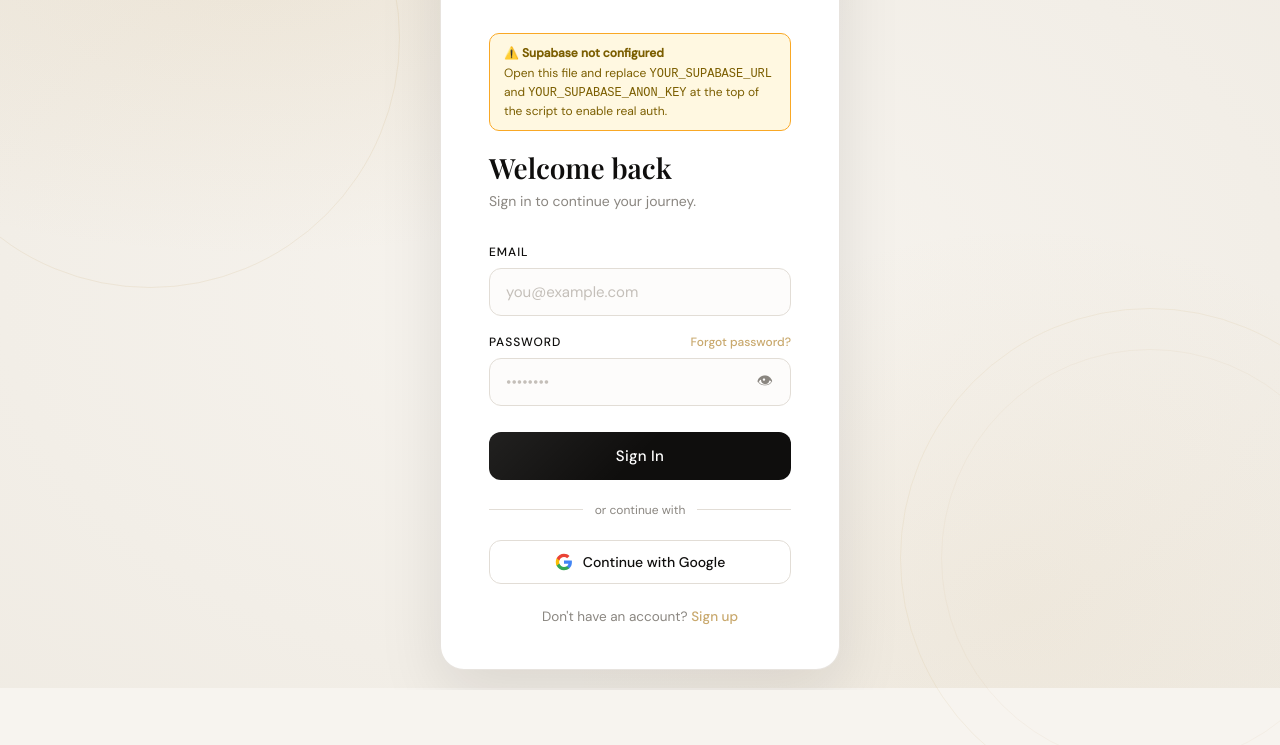
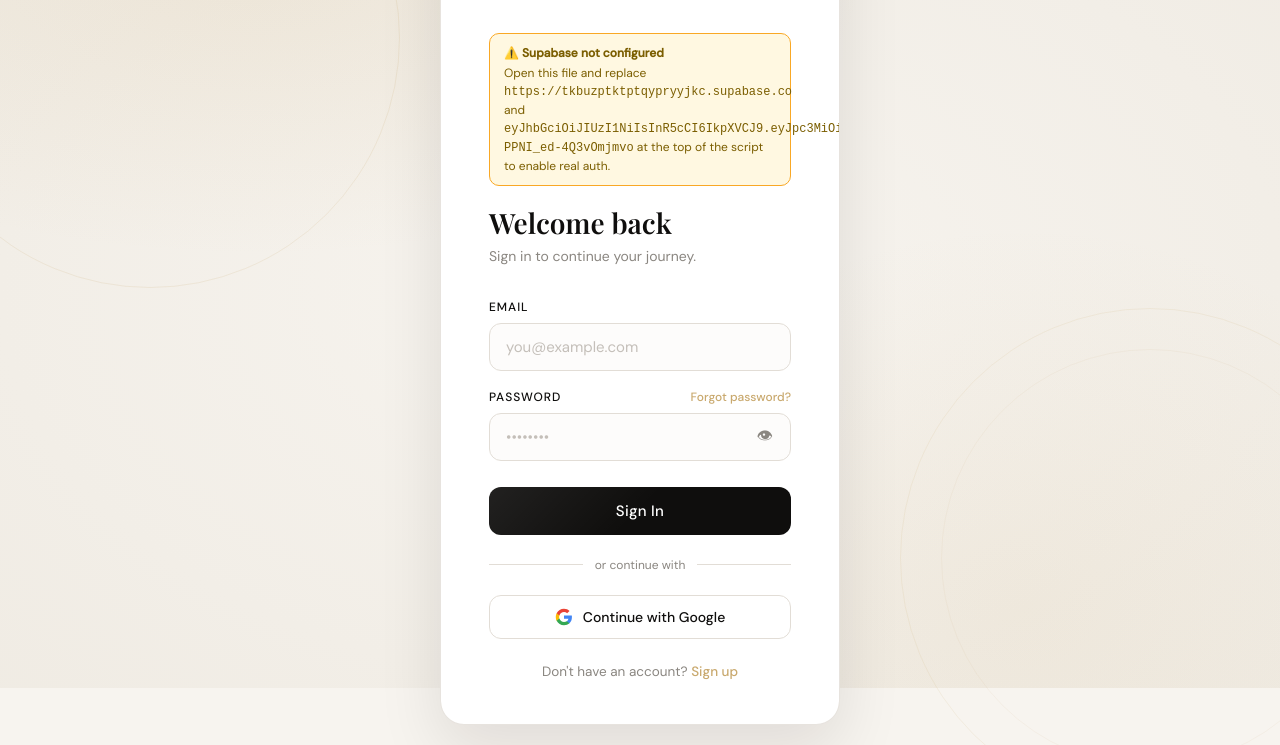
Before and after one commit to archie1palmares/loginsystem, a plain HTML site: page index.html in a window 1280 px wide. Shown: the part 112-857 px from the top of the page. Before the commit the page ends 802 px from the top, so only its background shows below. Drawn offline with nearby package versions, Linux system fonts and the light colour scheme; a web font is replaced by a local one.

Commit message:
Update index.html

```diff
--- a/index.html
+++ b/index.html
@@ -417,7 +417,7 @@
     <!-- Config warning (shown when Supabase not configured) -->
     <div class="config-warning" id="config-warning">
       <strong>⚠️ Supabase not configured</strong>
-      Open this file and replace <code>YOUR_SUPABASE_URL</code> and <code>YOUR_SUPABASE_ANON_KEY</code> at the top of the script to enable real auth.
+      Open this file and replace <code>https://tkbuzptktptqypryyjkc.supabase.co</code> and <code>eyJhbGciOiJIUzI1NiIsInR5cCI6IkpXVCJ9.eyJpc3MiOiJzdXBhYmFzZSIsInJlZiI6InRrYnV6cHRrdHB0cXlwcnl5amtjIiwicm9sZSI6ImFub24iLCJpYXQiOjE3NzU4Mjk5NzQsImV4cCI6MjA5MTQwNTk3NH0.7NQiG6Dd26RSslqddhb34PRd-PPNI_ed-4Q3vOmjmvo</code> at the top of the script to enable real auth.
     </div>
 
     <!-- ───── LOGIN PANEL ───── -->
```
